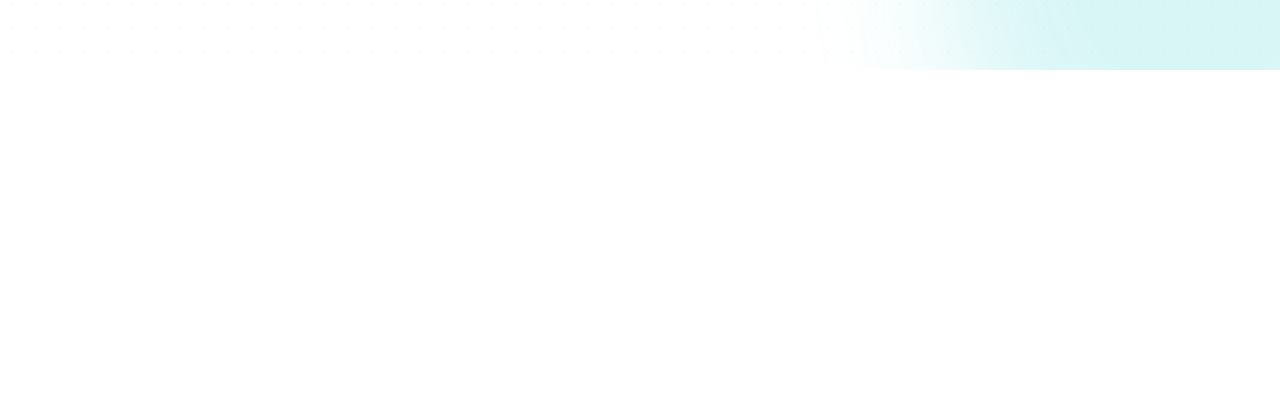
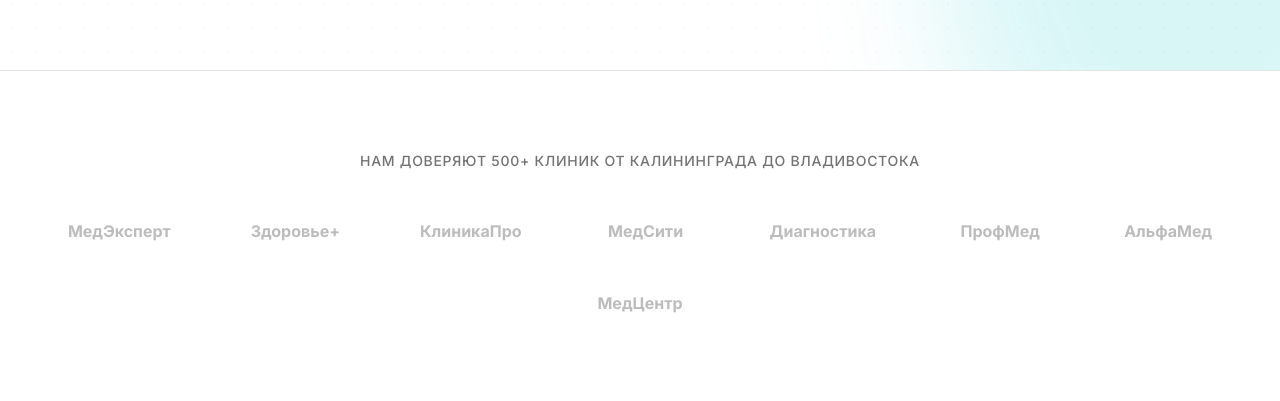
Before and after one commit to kom511901-ops/general-med-website, a Next.js app: page / in a window 1280 px wide. Shown: the part 1145-1546 px from the top of the page. Before the commit the page ends 1215 px from the top, so only its background shows below. Built offline with nearby package versions, Linux system fonts and the light colour scheme.

Commit message:
feat(sections): add logo cloud section

```diff
--- a/src/app/globals.css
+++ b/src/app/globals.css
@@ -136,3 +136,22 @@
     @apply font-sans;
   }
 }
+
+@keyframes marquee {
+  from {
+    transform: translateX(0);
+  }
+  to {
+    transform: translateX(-50%);
+  }
+}
+
+.animate-marquee {
+  animation: marquee 30s linear infinite;
+}
+
+@media (prefers-reduced-motion: reduce) {
+  .animate-marquee {
+    animation: none;
+  }
+}
--- a/src/app/page.tsx
+++ b/src/app/page.tsx
@@ -1,9 +1,11 @@
 import Hero from '@/components/sections/hero';
+import LogoCloud from '@/components/sections/logo-cloud';
 
 export default function Home() {
   return (
     <main id="main-content">
       <Hero />
+      <LogoCloud />
     </main>
   );
 }
--- /dev/null
+++ b/src/components/common/placeholder-logo.tsx
@@ -0,0 +1,20 @@
+import { cn } from '@/lib/utils';
+
+interface PlaceholderLogoProps {
+  name: string;
+}
+
+export default function PlaceholderLogo({ name }: PlaceholderLogoProps) {
+  return (
+    <span
+      aria-label={name}
+      className={cn(
+        'inline-flex h-10 min-w-[120px] items-center justify-center px-4',
+        'font-bold text-neutral-400 grayscale opacity-70 transition duration-300 hover:text-neutral-900 hover:opacity-100',
+        'dark:text-neutral-500 dark:hover:text-neutral-100',
+      )}
+    >
+      {name}
+    </span>
+  );
+}
--- /dev/null
+++ b/src/components/sections/logo-cloud.tsx
@@ -0,0 +1,43 @@
+'use client';
+
+import { motion, useReducedMotion } from 'framer-motion';
+import PlaceholderLogo from '@/components/common/placeholder-logo';
+import { CLIENT_LOGOS } from '@/lib/constants';
+
+const repeatedClientLogos = [...CLIENT_LOGOS, ...CLIENT_LOGOS];
+
+export default function LogoCloud() {
+  const prefersReducedMotion = useReducedMotion();
+
+  return (
+    <motion.section
+      initial={prefersReducedMotion ? false : { opacity: 0, y: 20 }}
+      whileInView={{ opacity: 1, y: 0 }}
+      viewport={{ once: true, margin: '-100px' }}
+      transition={{ duration: prefersReducedMotion ? 0 : 0.6 }}
+      className="border-y border-neutral-200 bg-white py-16 md:py-20 dark:border-neutral-800 dark:bg-neutral-950"
+    >
+      <div className="container mx-auto max-w-7xl px-6 lg:px-8">
+        <p className="text-center text-sm font-medium tracking-wider text-neutral-500 uppercase">
+          Нам доверяют 500+ клиник от Калининграда до Владивостока
+        </p>
+
+        <div className="mt-10 hidden flex-wrap items-center justify-center gap-x-12 gap-y-8 md:flex">
+          {CLIENT_LOGOS.map((name) => (
+            <PlaceholderLogo key={name} name={name} />
+          ))}
+        </div>
+
+        <div className="mt-10 overflow-hidden md:hidden">
+          <div className="animate-marquee flex w-max gap-12 whitespace-nowrap">
+            {repeatedClientLogos.map((name, index) => (
+              <span key={`${name}-${index}`} aria-hidden={index >= CLIENT_LOGOS.length}>
+                <PlaceholderLogo name={name} />
+              </span>
+            ))}
+          </div>
+        </div>
+      </div>
+    </motion.section>
+  );
+}
--- a/src/lib/constants.ts
+++ b/src/lib/constants.ts
@@ -41,3 +41,14 @@ export const BRANDS = [
   'POSKOM',
   'SonoScape',
 ];
+
+export const CLIENT_LOGOS = [
+  'МедЭксперт',
+  'Здоровье+',
+  'КлиникаПро',
+  'МедСити',
+  'Диагностика',
+  'ПрофМед',
+  'АльфаМед',
+  'МедЦентр',
+];
```
